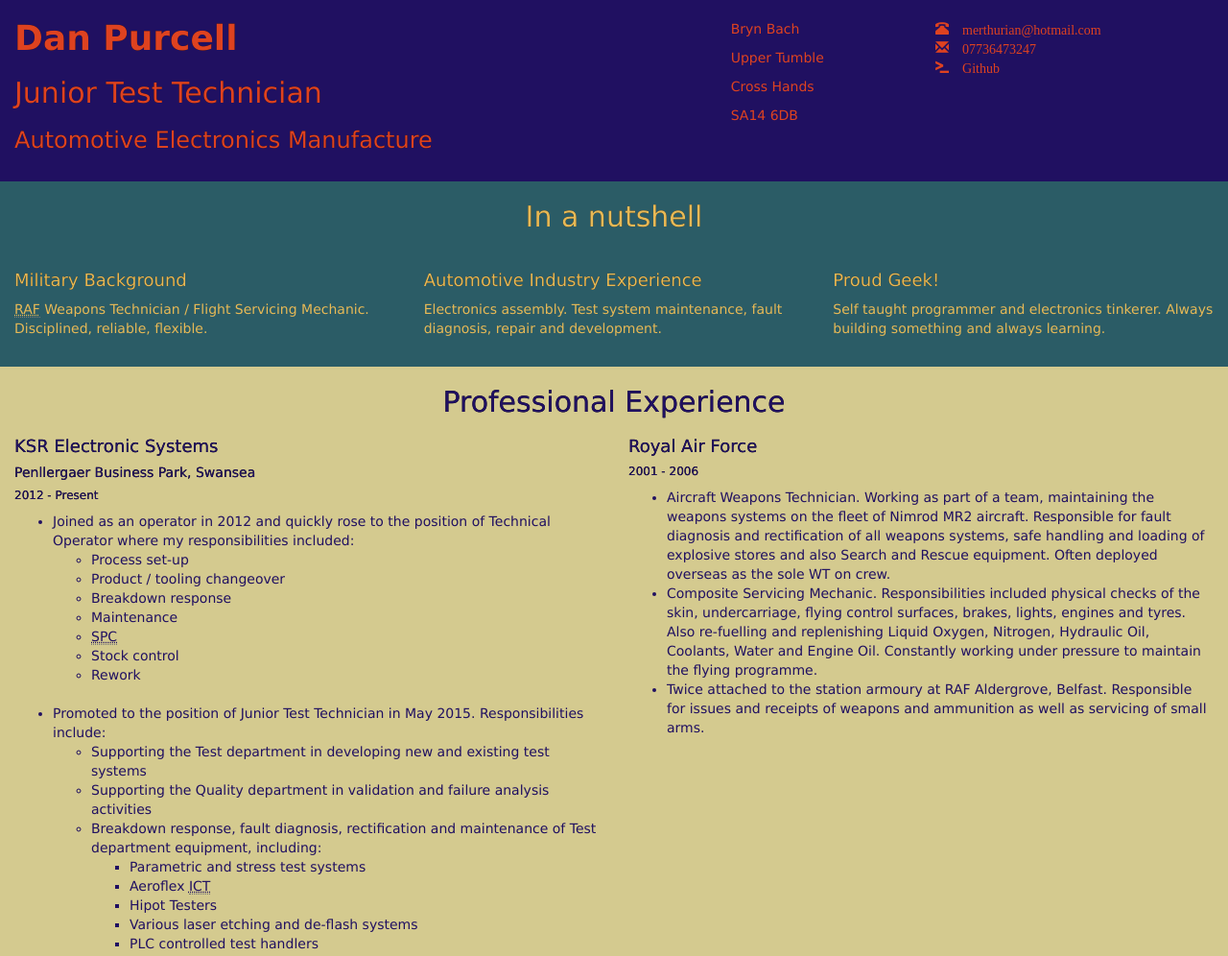
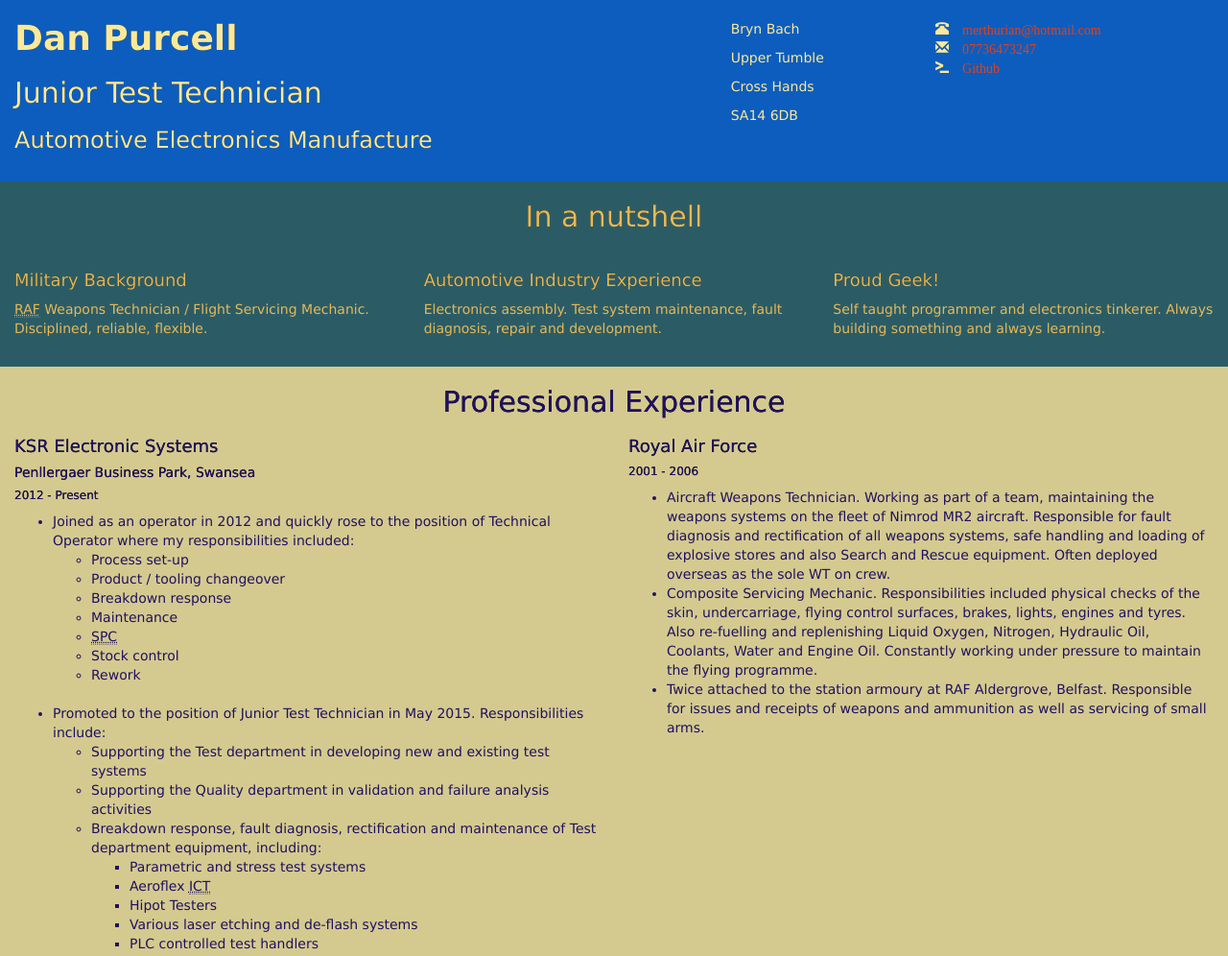
Before and after one commit to Merthurian/Merthurian.github.io, a plain HTML site: page index.html in a window 1280 px wide. Shown: the top 996 px of the page at 96% size. Drawn offline with nearby package versions, Linux system fonts and the light colour scheme; a script that the page names is missing.

Commit message:
Style change.

```diff
--- a/style.css
+++ b/style.css
@@ -7,8 +7,8 @@ a{
 	color: #DE4220;
 }
 #myNameAddress{
-	background: #201061;
-	color: #DE4220;
+	background: #0C5DBE;
+	color: #FBE999;
 }
 #myNutShell{
 	background: #2B5C66;
```
